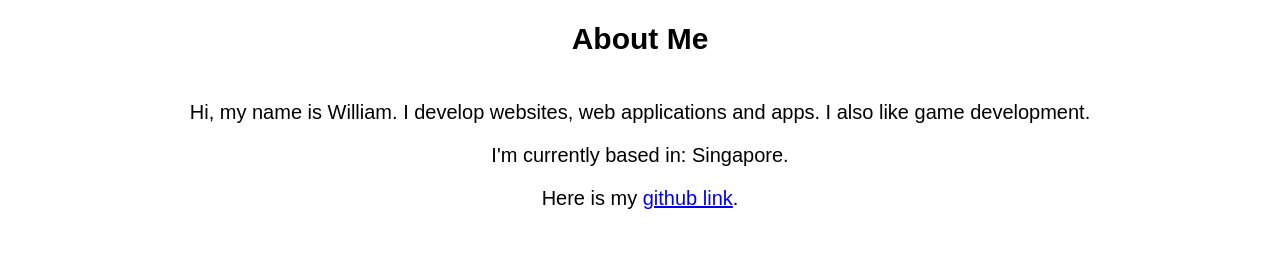
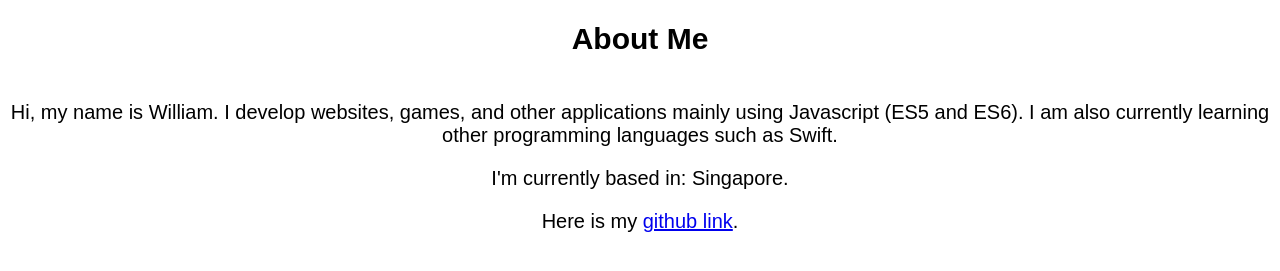
Before and after one commit to wlwl2/wlwl2.github.io, a website: page index.html in a window 1280 px wide. Both pictures are taken after a click on the link "About Me". Shown: the part 73-344 px from the top of the page. Drawn offline with Linux system fonts and the light colour scheme; no server answers.

Commit message:
updated bio

```diff
--- a/index.html
+++ b/index.html
@@ -41,7 +41,10 @@
         <h1>About Me</h1>
         <p>
           Hi, my name is William. I develop
-          websites, web applications and apps. I also like game development.
+          websites, games, and other applications
+          mainly using Javascript (ES5 and ES6). I am also currently
+          learning other programming languages
+          such as Swift.
         </p>
         <p>
           I'm currently based in: Singapore.
```
